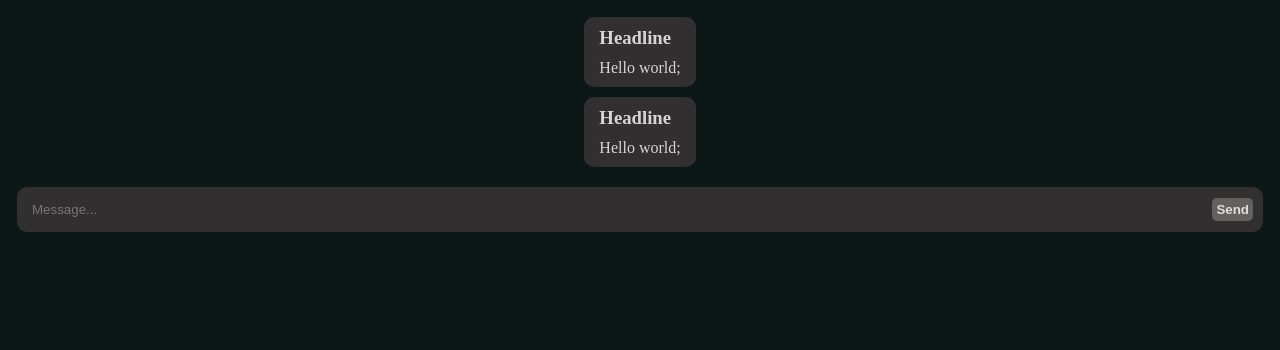
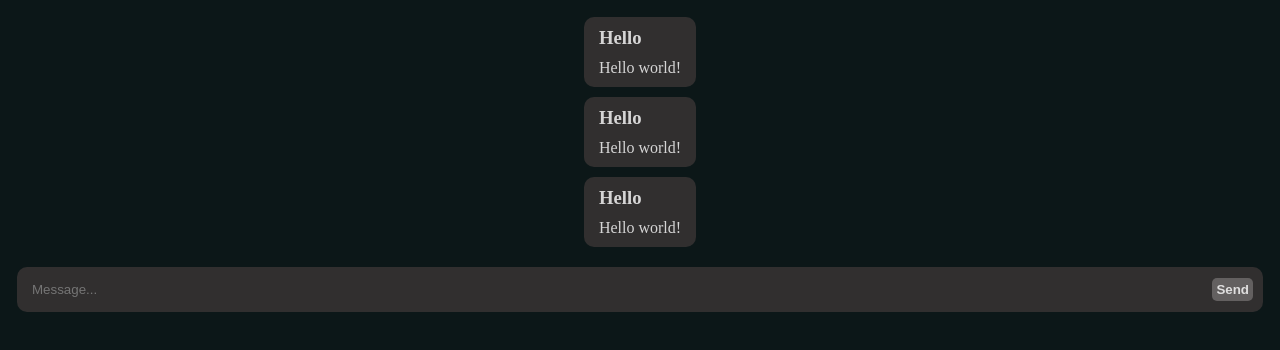
Before and after one commit to kostyabet/tcpSocketServer-ts, a website with bundled scripts: page frontend/index.html in a window 1280 px wide. Shown: the part 94-444 px from the top of the page. Built offline with nearby package versions, Linux system fonts and the light colour scheme.

Commit message:
fet: create render chat item

```diff
--- /dev/null
+++ b/frontend/assets/js/chatItem.js
@@ -0,0 +1,34 @@
+let items = [
+    {
+        headline: 'Hello',
+        desctiption: 'Hello world!'
+    },
+    {
+        headline: 'Hello',
+        desctiption: 'Hello world!'
+    },
+    {
+        headline: 'Hello',
+        desctiption: 'Hello world!'
+    }
+];
+
+renderItems();
+
+function renderItems() {
+    const chatItems = document.getElementById('chat');
+    chatItems.innerHTML = ``;
+    items.forEach((item) => {
+        chatItems.innerHTML +=
+        `
+            <div class="chat-item">
+                <h3 class="chat-item-head">
+                    ${item.headline}
+                </h3>
+                <p class="chat-item-info">
+                    ${item.desctiption}
+                </p>
+            </div>
+        `
+    })
+}
--- a/frontend/assets/js/send.js
+++ b/frontend/assets/js/send.js
@@ -6,5 +6,6 @@ function sendMessage() {
     }
     resetError();
     sendStringToTheNet(data.value);
+    renderItems();
     data.value = '';
 }
--- a/frontend/index.html
+++ b/frontend/index.html
@@ -20,27 +20,12 @@
         </header>
 
         <main>
-            <div class="chat">
-                <div class="chat-item">
-                    <h3 class="chat-item-head">
-                        Headline
-                    </h3>
-                    <p class="chat-item-info">
-                        Hello world;
-                    </p>
-                </div>
-                <div class="chat-item">
-                    <h3 class="chat-item-head">
-                        Headline
-                    </h3>
-                    <p class="chat-item-info">
-                        Hello world;
-                    </p>
-                </div>
+            <div class="chat" id="chat">
+
             </div>
             <div class="input-palet">
                 <p id="error" class="error-title">
-                    Error
+
                 </p>
                 <input type="text" placeholder="Message..." id="message">
                     <button class="send" onclick="sendMessage()" id="send">
@@ -53,5 +38,6 @@
         <script src="./../dist/index.js"></script>
         <script src="./assets/js/error.js"></script>
         <script src="./assets/js/send.js"></script>
+        <script src="./assets/js/chatItem.js"></script>
     </body>
 </html>
```
